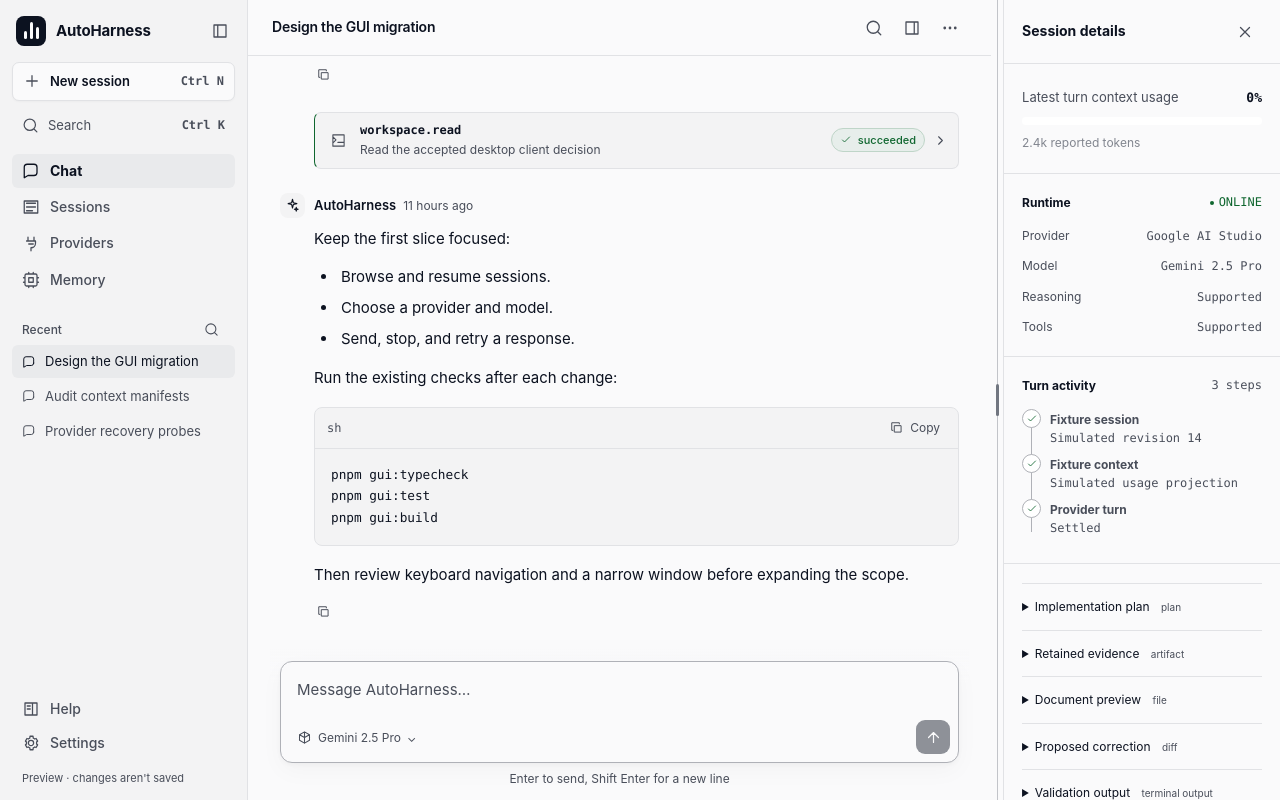
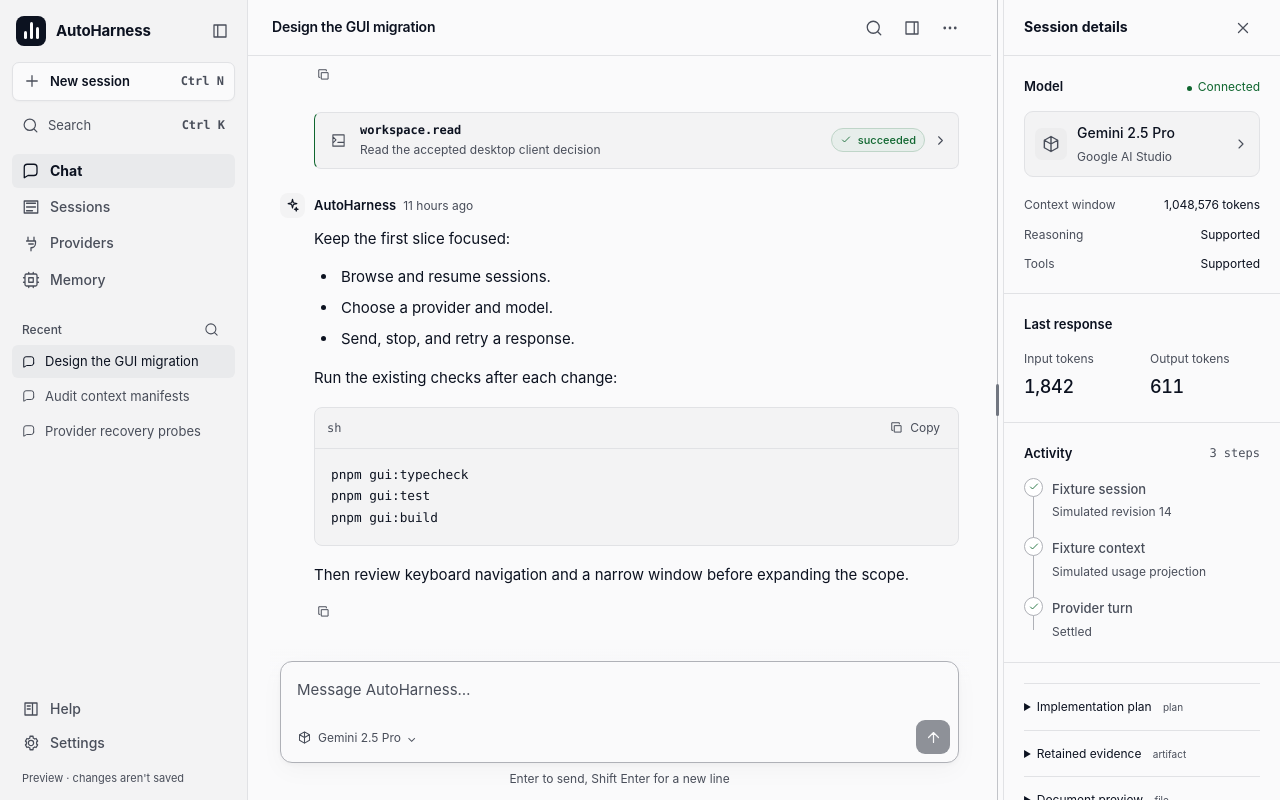
Before and after one commit to andersj05/AutoHarness, a React (Vite) app in the folder apps/gui/: page / in a window 1280 px wide. Both pictures are taken after a click on the button 1201 px from the left and 27 px from the top of the page. Built offline with nearby package versions, Linux system fonts and the light colour scheme.

Commit message:
feat(gui): clarify session details and reported token usage

```diff
--- a/apps/gui/src/App.tsx
+++ b/apps/gui/src/App.tsx
@@ -369,6 +369,7 @@
                   mobileOpen={inspectorOpen}
                   model={activeModel}
                   onClose={() => setInspectorOpen(false)}
+                  onChangeModel={() => setModelPickerOpen(true)}
                   runtimeMode={projection.runtimeMode}
                   session={activeSession}
                 />
--- a/apps/gui/src/components/ContextInspector.tsx
+++ b/apps/gui/src/components/ContextInspector.tsx
@@ -1,7 +1,6 @@
 import { InspectorSlot, type PresentationSlots } from "../features/workspace/slots";
 import type { ActivityItem, ActiveSessionProjection, ConnectionState, ModelDescriptor } from "../protocol";
 import { Icon } from "./Icon";
-import { Meter } from "./primitives";
 
 interface ContextInspectorProps {
   slots?: Pick<PresentationSlots, "inspector">;
@@ -12,73 +11,65 @@
   runtimeMode: "native" | "fixture";
   session?: ActiveSessionProjection;
   onClose: () => void;
+  onChangeModel: () => void;
 }
 
-function formatTokens(value: bigint): string {
-  if (value >= 1_000_000n) return `${value / 1_000_000n}.${value / 100_000n % 10n}m`;
-  if (value >= 1_000n) return `${value / 1_000n}.${value / 100n % 10n}k`;
-  return value.toString();
+function tokens(value: string | undefined): string {
+  return value !== undefined && /^\d+$/.test(value)
+    ? new Intl.NumberFormat().format(BigInt(value))
+    : "Not reported";
 }
 
-export function ContextInspector({ slots, activity, connection, mobileOpen, model, runtimeMode, session, onClose }: ContextInspectorProps) {
-  const runtimeOnline = connection.kind === "online";
-  const latestUsage = session?.attempt.kind === "completed" &&
-    session.attempt.inputTokens !== undefined &&
-    session.attempt.outputTokens !== undefined
-    ? BigInt(session.attempt.inputTokens) + BigInt(session.attempt.outputTokens)
-    : undefined;
-  const contextWindow = model?.contextWindowTokens ? BigInt(model.contextWindowTokens) : undefined;
-  const validUsage = latestUsage !== undefined && latestUsage >= 0n;
-  const contextPercent = validUsage && latestUsage !== undefined && contextWindow !== undefined && contextWindow > 0n
-    ? Number((latestUsage * 100n / contextWindow) > 100n ? 100n : latestUsage * 100n / contextWindow)
-    : 0;
+const connectionLabels: Record<ConnectionState["kind"], string> = {
+  online: "Connected", offline: "Offline", connecting: "Connecting", credential_required: "Sign-in needed",
+};
+
+export function ContextInspector({ slots, activity, connection, mobileOpen, model, runtimeMode, session, onClose, onChangeModel }: ContextInspectorProps) {
+  const attempt = session?.attempt;
+  const usage = attempt?.kind === "completed" ? attempt : undefined;
+  const working = attempt?.kind === "streaming" || attempt?.kind === "cancelling";
   return (
     <aside aria-label="Context inspector" className="contextInspector" data-mobile-open={mobileOpen}>
       <header className="inspectorHeader">
-        <div>
-          <h2>Session details</h2>
-        </div>
-        <button aria-label="Close inspector" className="iconButton inspectorClose" onClick={onClose} type="button">
-          <Icon name="close" />
-        </button>
+        <h2>Session details</h2>
+        <button aria-label="Close inspector" className="iconButton inspectorClose" onClick={onClose} type="button"><Icon name="close" /></button>
       </header>
 
-      <section className="contextMeterSection" aria-labelledby="context-meter-heading">
-        <h3 className="srOnly" id="context-meter-heading">Latest turn usage</h3>
-        <Meter
-          detail={validUsage && latestUsage !== undefined ? `${formatTokens(latestUsage)} reported tokens` : "Usage not reported for this turn"}
-          label="Latest turn context usage"
-          value={validUsage && contextWindow ? contextPercent : undefined}
-        />
+      <section className="inspectorSection inspectorModelSection" aria-labelledby="inspector-model-heading">
+        <div className="sectionTitleRow"><h3 id="inspector-model-heading">Model</h3><span className="inspectorConnection" data-online={connection.kind === "online"}>{connectionLabels[connection.kind]}</span></div>
+        <button className="inspectorModelButton" disabled={!session || working} onClick={onChangeModel} type="button" aria-label="Change session model">
+          <span className="inspectorModelIcon"><Icon name="model" size={20} /></span>
+          <span><strong>{model?.displayName ?? "Choose a model"}</strong><small>{model?.provider ?? (connection.kind === "offline" ? "No provider connected" : connection.providerLabel)}</small></span>
+          <Icon name="chevron" size={16} />
+        </button>
+        {model ? <dl className="inspectorCapabilities">
+          {model.contextWindowTokens ? <div><dt>Context window</dt><dd>{tokens(model.contextWindowTokens)} tokens</dd></div> : null}
+          {model.supportsReasoning !== undefined ? <div><dt>Reasoning</dt><dd>{model.supportsReasoning ? "Supported" : "Not supported"}</dd></div> : null}
+          {model.supportsTools !== undefined ? <div><dt>Tools</dt><dd>{model.supportsTools ? "Supported" : "Not supported"}</dd></div> : null}
+        </dl> : null}
       </section>
 
-      <section className="inspectorSection" aria-labelledby="runtime-heading">
-        <div className="sectionTitleRow">
-          <h3 id="runtime-heading">Runtime</h3>
-          <span className="liveLabel" data-online={runtimeOnline}><span /> {runtimeOnline ? "online" : "local"}</span>
-        </div>
-        <dl className="inspectorFacts">
-          <div><dt>Provider</dt><dd>{connection.kind === "offline" ? "Offline" : connection.providerLabel}</dd></div>
-          <div><dt>Model</dt><dd>{model?.displayName ?? "Not selected"}</dd></div>
-          <div><dt>Reasoning</dt><dd>{model?.supportsReasoning === true ? "Supported" : model?.supportsReasoning === false ? "Unsupported" : "Unknown"}</dd></div>
-          <div><dt>Tools</dt><dd>{model?.supportsTools === true ? "Supported" : model?.supportsTools === false ? "Unsupported" : "Unknown"}</dd></div>
-        </dl>
+      <section className="inspectorSection" aria-labelledby="turn-usage-heading">
+        <div className="sectionTitleRow"><h3 id="turn-usage-heading">Last response</h3></div>
+        {usage ? <dl className="inspectorTokenStats">
+          <div><dt>Input tokens</dt><dd>{tokens(usage.inputTokens)}</dd></div>
+          <div><dt>Output tokens</dt><dd>{tokens(usage.outputTokens)}</dd></div>
+        </dl> : <p className="inspectorEmpty">{working ? "Token counts appear when the response finishes." : attempt?.kind === "failed" ? "The response failed. Retry from the conversation." : attempt?.kind === "cancelled" ? "The response was stopped." : "No completed response yet."}</p>}
       </section>
 
       <section className="inspectorSection activitySection" aria-labelledby="activity-heading">
-        <div className="sectionTitleRow"><h3 id="activity-heading">Turn activity</h3><span>{activity.length} steps</span></div>
-        <ol className="activityList">
+        <div className="sectionTitleRow"><h3 id="activity-heading">Activity</h3><span>{activity.length ? `${activity.length} ${activity.length === 1 ? "step" : "steps"}` : ""}</span></div>
+        {activity.length ? <ol className="activityList">
           {activity.map((item) => (
             <li data-status={item.status} key={item.id}>
-              <span className="activityNode">{item.status === "complete" ? <Icon name="check" size={12} /> : null}</span>
-              <span><strong>{item.label}</strong><small>{item.detail}</small></span>
+              <span className="activityNode" aria-hidden="true">{item.status === "complete" ? <Icon name="check" size={12} /> : item.status === "warning" ? <Icon name="warning" size={11} /> : null}</span>
+              <span><strong>{item.label}<span className="srOnly"> ({item.status})</span></strong><small>{item.detail}</small></span>
             </li>
           ))}
-        </ol>
+        </ol> : <p className="inspectorEmpty">Activity will appear here as you work.</p>}
       </section>
 
       {slots?.inspector?.length ? <InspectorSlot surfaces={slots.inspector} /> : null}
-
       {runtimeMode === "fixture" ? <p className="inspectorPreview">Preview data. Changes are not saved.</p> : null}
     </aside>
   );
--- a/apps/gui/src/styles.css
+++ b/apps/gui/src/styles.css
@@ -1130,3 +1130,32 @@
 .commandFooter { display: flex; flex-wrap: wrap; align-items: center; gap: 18px; padding: 10px 18px; border-top: 1px solid var(--line); color: var(--text-muted); font-size: 11px; }
 .commandFooter span { display: inline-flex; align-items: center; gap: 6px; }
 .commandFooter kbd { font-size: 11px; }
+
+/* Session details show reported usage without implying context occupancy. */
+.inspectorHeader { height: 56px; padding-inline: 20px; }
+.inspectorSection { padding: 20px; }
+.inspectorSection h3 { font-size: 13px; font-weight: 600; }
+.inspectorConnection { font-family: var(--font-sans) !important; }
+.inspectorConnection::before { display: inline-block; width: 5px; height: 5px; margin-right: 6px; border-radius: 50%; background: currentColor; content: ""; }
+.inspectorConnection[data-online="true"] { color: var(--green); }
+.inspectorModelButton { display: flex; width: 100%; min-width: 0; align-items: center; gap: 10px; margin: 0 0 18px; padding: 10px; border: 1px solid var(--line); border-radius: 9px; background: var(--surface-1); text-align: left; }
+.inspectorModelButton:hover:not(:disabled) { background: var(--surface-2); border-color: var(--line-strong); }
+.inspectorModelButton:disabled { cursor: default; }
+.inspectorModelIcon { display: grid; flex: 0 0 32px; height: 32px; place-items: center; border-radius: 7px; background: var(--surface-2); color: var(--text-muted); }
+.inspectorModelButton > span:nth-child(2) { display: grid; min-width: 0; flex: 1; gap: 3px; }
+.inspectorModelButton strong { color: var(--text); font-size: 14px; font-weight: 550; overflow-wrap: anywhere; }
+.inspectorModelButton small { color: var(--text-muted); font-size: 12px; overflow-wrap: anywhere; }
+.inspectorModelButton > svg { flex: 0 0 auto; color: var(--text-muted); }
+.inspectorCapabilities { display: grid; gap: 10px; margin: 0; }
+.inspectorCapabilities > div { display: flex; flex-wrap: wrap; justify-content: space-between; gap: 4px 12px; font-size: 12px; }
+.inspectorCapabilities dt { color: var(--text-muted); }
+.inspectorCapabilities dd { margin: 0; color: var(--text); }
+.inspectorTokenStats { display: grid; grid-template-columns: repeat(2, minmax(0, 1fr)); gap: 16px; margin: 0; }
+.inspectorTokenStats dt { margin-bottom: 5px; color: var(--text-muted); font-size: 12px; }
+.inspectorTokenStats dd { margin: 0; overflow-wrap: anywhere; color: var(--text); font-size: 18px; font-weight: 550; font-variant-numeric: tabular-nums; letter-spacing: -.02em; }
+.inspectorEmpty { color: var(--text-muted); font-size: 13px; line-height: 1.65; }
+.activityList li { padding-bottom: 16px; }
+.activityList li:last-child { padding-bottom: 0; }
+.activityList strong { font-size: 13px; font-weight: 550; }
+.activityList small { padding-top: 4px; overflow: visible; font-family: var(--font-sans); line-height: 1.5; white-space: normal; overflow-wrap: anywhere; }
+.activityList li[data-status="active"] .activityNode { box-shadow: none; }
```
Also changed, not shown: 1 other file (tests, documents, lock files or other folders).
